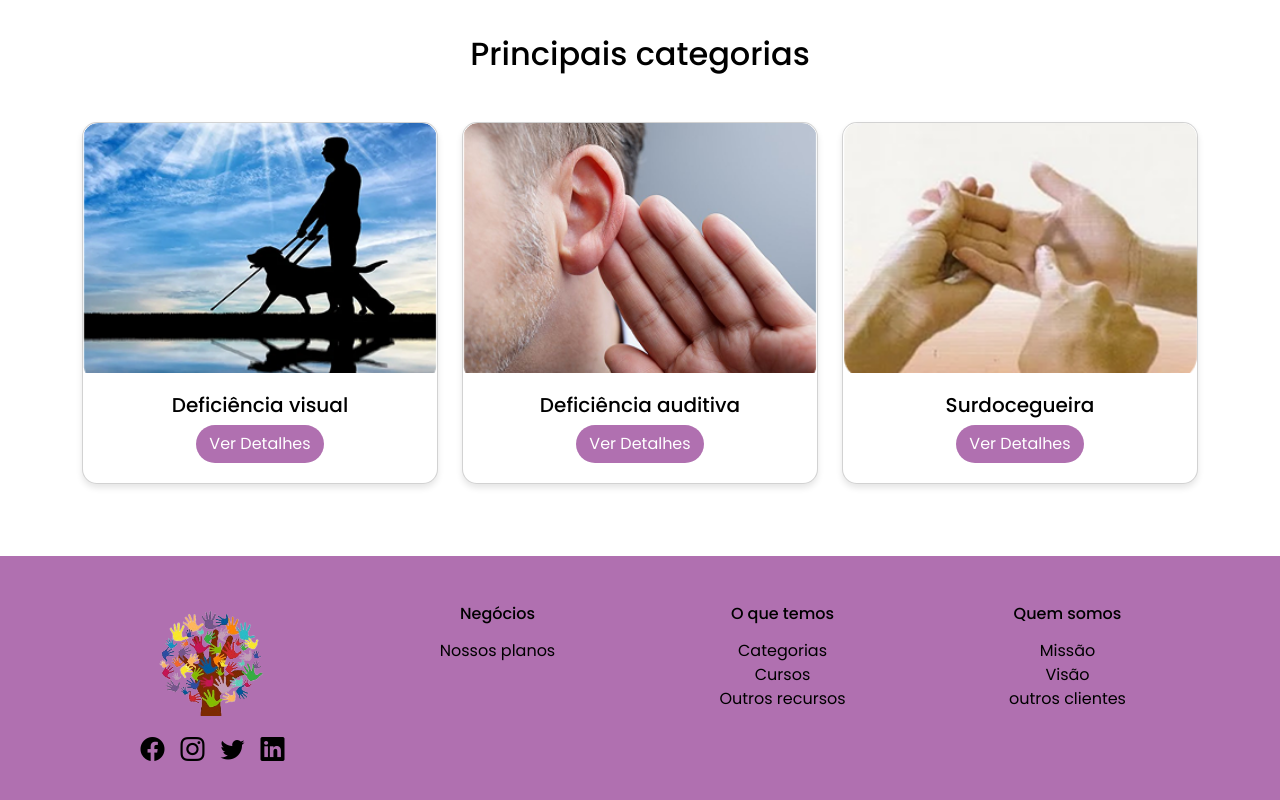
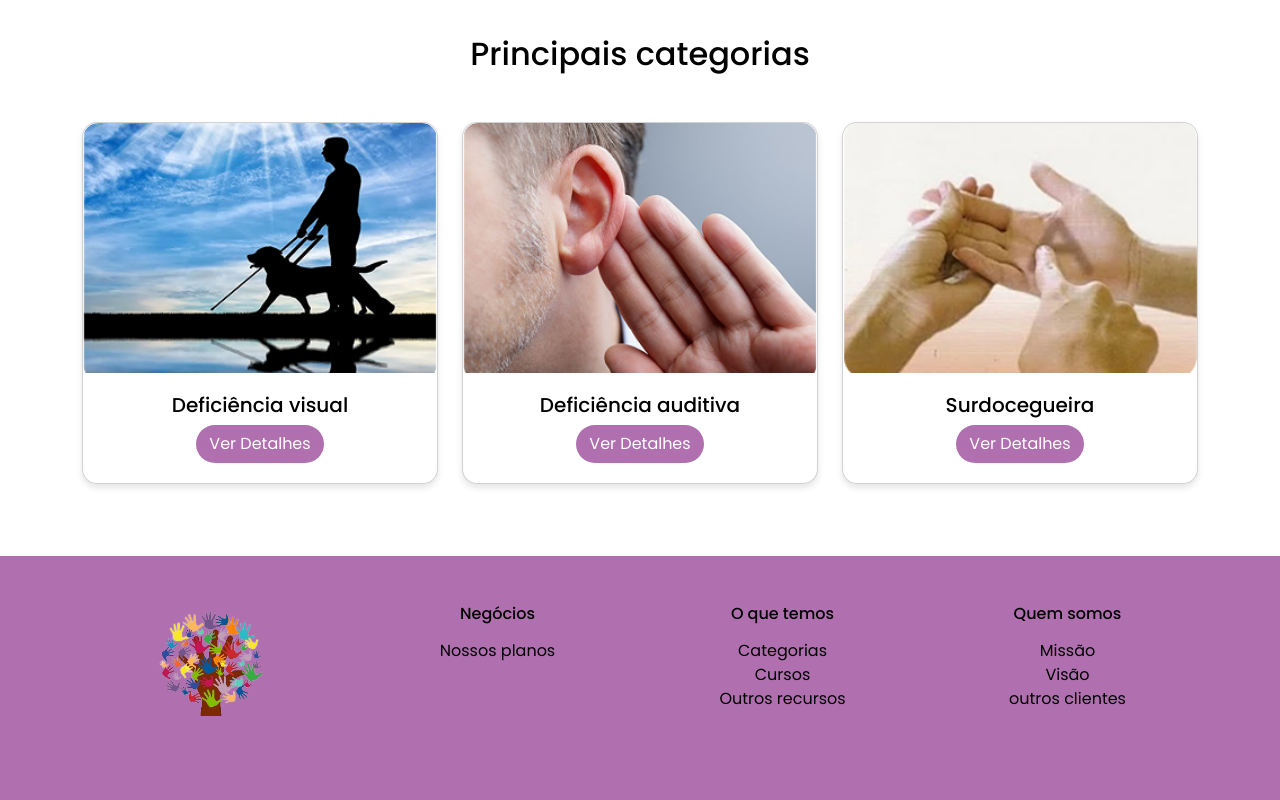
Before and after one commit to chroanz/front-devops, a Vue app: page / in a window 1280 px wide. Shown: the part 1352-2152 px from the top of the page. Built offline with nearby package versions, Linux system fonts and the light colour scheme.

Commit message:
:bug: fix: remoção de import inutilizado

```diff
--- a/src/components/pages/homepage.vue
+++ b/src/components/pages/homepage.vue
@@ -252,7 +252,6 @@
   <style scoped>
 
   @import url('https://fonts.googleapis.com/css2?family=Poppins:wght@300;400;500;600;700&display=swap');
-  @import url('https://cdn.jsdelivr.net/npm/bootstrap-icons@1.5.0/font/bootstrap-icons.css');
 
   * {
     font-family: 'Poppins', sans-serif;
```
